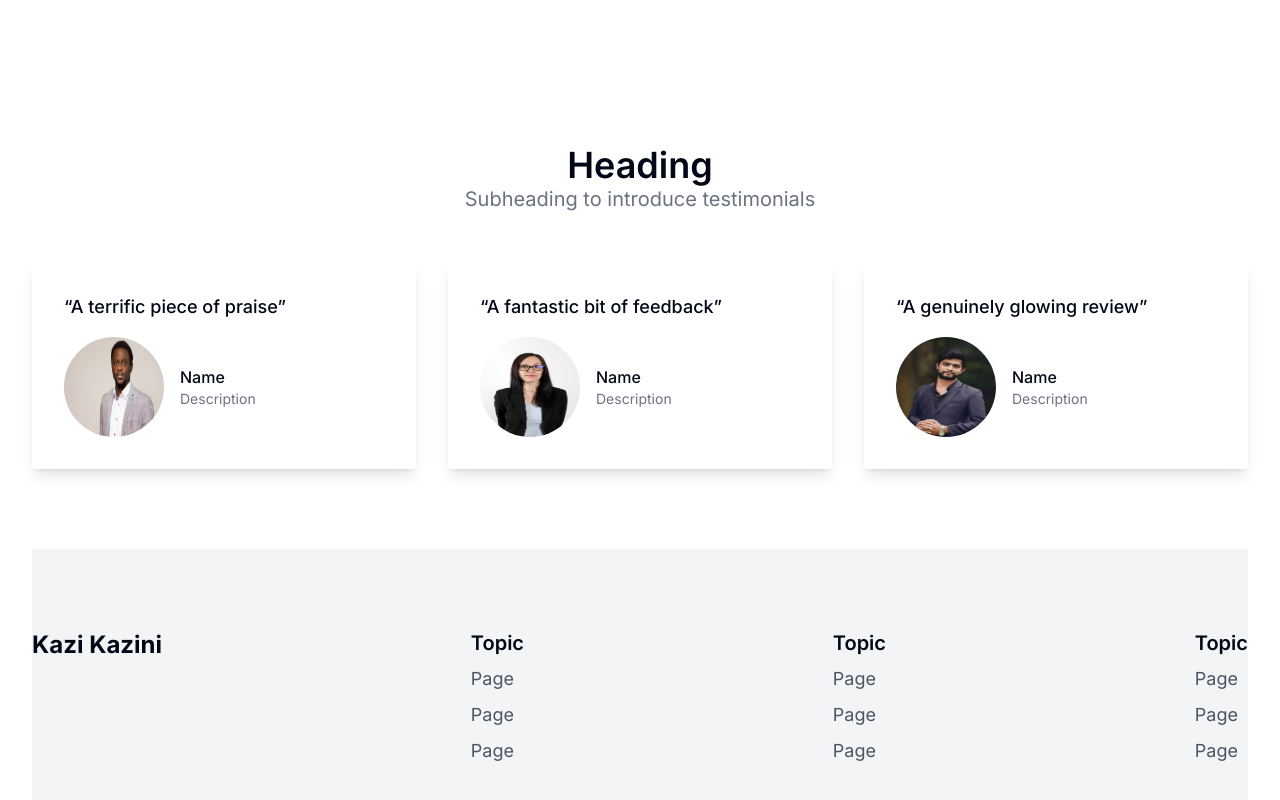
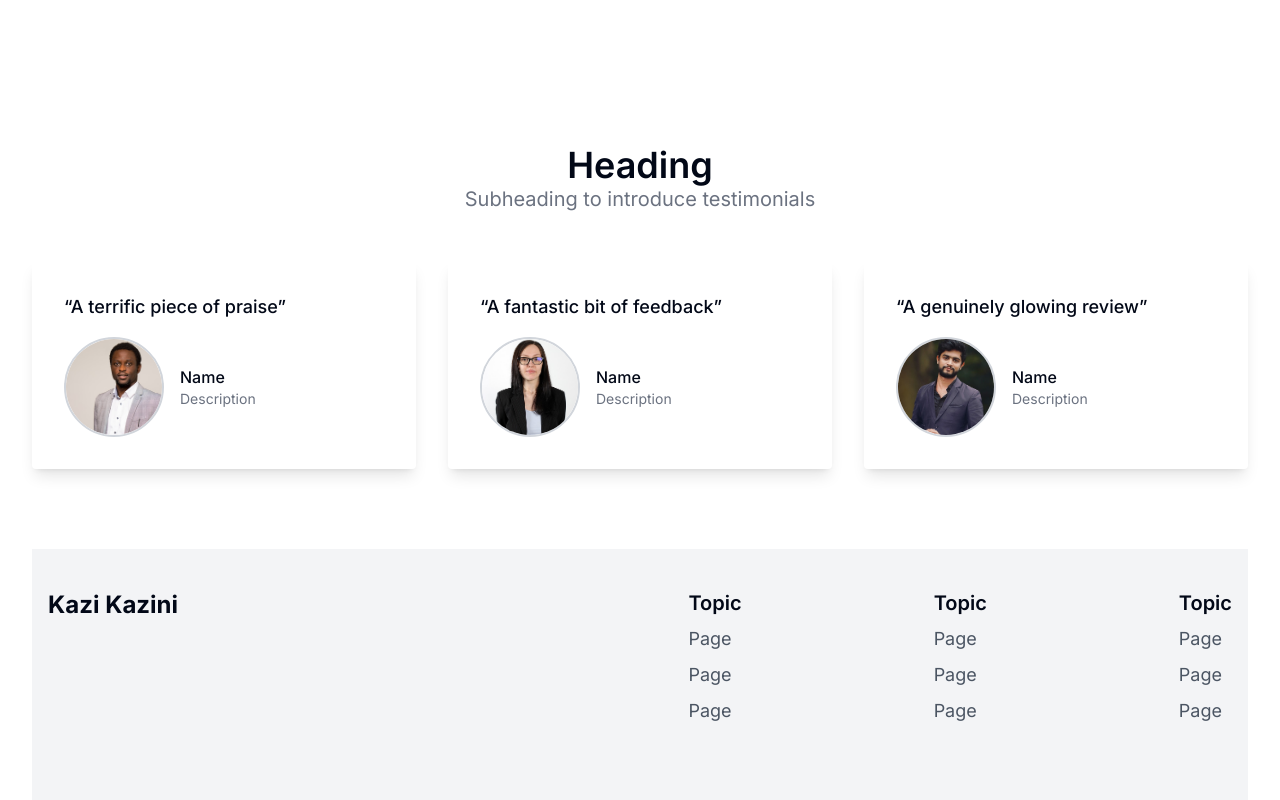
Before and after one commit to Habib-Ashraf-Hassan/kazi-kazini-landing-page, a Next.js app: page / in a window 1280 px wide. Shown: the part 1142-1942 px from the top of the page. Built offline with nearby package versions, Linux system fonts and the light colour scheme.

Commit message:
footer and buttons updated

```diff
--- a/src/app/page.js
+++ b/src/app/page.js
@@ -17,7 +17,7 @@ export default function Home() {
   return (
     <div className="container mx-auto p-4 md:p-8">
       <nav className="flex flex-wrap justify-between items-center py-4 md:py-6">
-        <div className="text-lg font-bold">KAZI KAZINI</div>
+        <div className="text-lg cursor-pointer font-bold">KAZI KAZINI</div>
         {/* <p className='md:hidden block'>Menu</p> */}
         <DropdownMenu className="md:hidden block">
           <DropdownMenuTrigger className='md:hidden block'>
@@ -35,20 +35,21 @@ export default function Home() {
         </DropdownMenu>
 
         <div className="md:flex hidden flex-wrap items-center space-x-4 md:space-x-8 mt-4 md:mt-0">
-          <div className="text-lg">Page</div>
-          <div className="text-lg">Page</div>
-          <div className="text-lg">Log in</div>
-          <button className="px-4 py-2 bg-black text-white rounded">Sign Up</button>
+          <div className="text-lg cursor-pointer">Page</div>
+          <div className="text-lg cursor-pointer">Page</div>
+          <div className="text-lg cursor-pointer">Log in</div>
+          <button className="px-4 py-2 bg-black text-white rounded hover:shadow-md hover:shadow-gray-500 transform transition-transform duration-200 hover:scale-105">Sign Up</button>
+
         </div>
       </nav>
       <header className="text-center py-10 md:py-20">
         <div className="space-y-6 flex flex-col items-center">
-          <h1 className="text-4xl md:text-6xl font-bold">Closing The Gap</h1>
+          <h1 className="text-4xl md:text-6xl font-bold ">Closing The Gap</h1>
           <p className="text-lg md:text-xl text-gray-400 max-w-[70ch]">
               We link employers with university students, offering experience and income to students and talented labour to employers
           </p>
 
-          <button className="px-6 py-3 bg-black text-white rounded">Get Started</button>
+          <button className="px-6 py-3 bg-black text-white rounded hover:shadow-md hover:shadow-gray-500 transform transition-transform duration-200 hover:scale-105">Get Started</button>
         </div>
         <div className="mt-10 flex justify-center">
           <Image src="/images/laptop.jpg" alt="Main Image" width={900} height={269} className="rounded" />
@@ -68,7 +69,7 @@ export default function Home() {
               <img
                 src="/images/prof-man.jpg"
                   alt="Main Image"
-                  className="rounded-full"
+                  className="rounded-full object-cover border-2 border-gray-300"
                   width={100}
                   height={80}
                   style={{ aspectRatio: '120/120' }}
@@ -86,7 +87,7 @@ export default function Home() {
               <img
                 src="/images/woman.jpg"
                   alt="Main Image"
-                  className="rounded-full"
+                  className="rounded-full object-cover border-2 border-gray-300"
                   width={100}
                   height={80}
                   style={{ aspectRatio: '120/120' }}
@@ -104,7 +105,7 @@ export default function Home() {
               <img
                 src="/images/man-stand.jpg"
                   alt="Main Image"
-                  className="rounded-full"
+                  className="rounded-full object-cover border-2 border-gray-300"
                   width={100}
                   height={80}
                   style={{ aspectRatio: '120/120' }}
@@ -117,11 +118,13 @@ export default function Home() {
           </div>
         </div>
       </section>
-      <footer className="py-20 bg-gray-100">
-          <div className="flex flex-col space-y-8 md:flex-row md:space-y-0 md:space-x-8 md:justify-between">
-            <div>
+      <footer className="pt-10 pb-20 bg-gray-100">
+        <div className="container mx-auto px-4">
+          <div className="flex flex-col md:flex-row justify-between">
+            <div className="md:mr-16 mb-8 md:mb-0">
               <h2 className="text-2xl font-bold">Kazi Kazini</h2>
             </div>
+            <div className="flex gap-24 md:gap-48">
               <div className="space-y-2">
                 <h3 className="text-xl font-semibold">Topic</h3>
                 <ul className="space-y-2">
@@ -146,9 +149,11 @@ export default function Home() {
                   <li className="text-lg text-gray-600">Page</li>
                 </ul>
               </div>
-
+            </div>
+          </div>
         </div>
       </footer>
+
 
     </div>
   );
```
Lines whose indentation alone changed are shown as unchanged.
